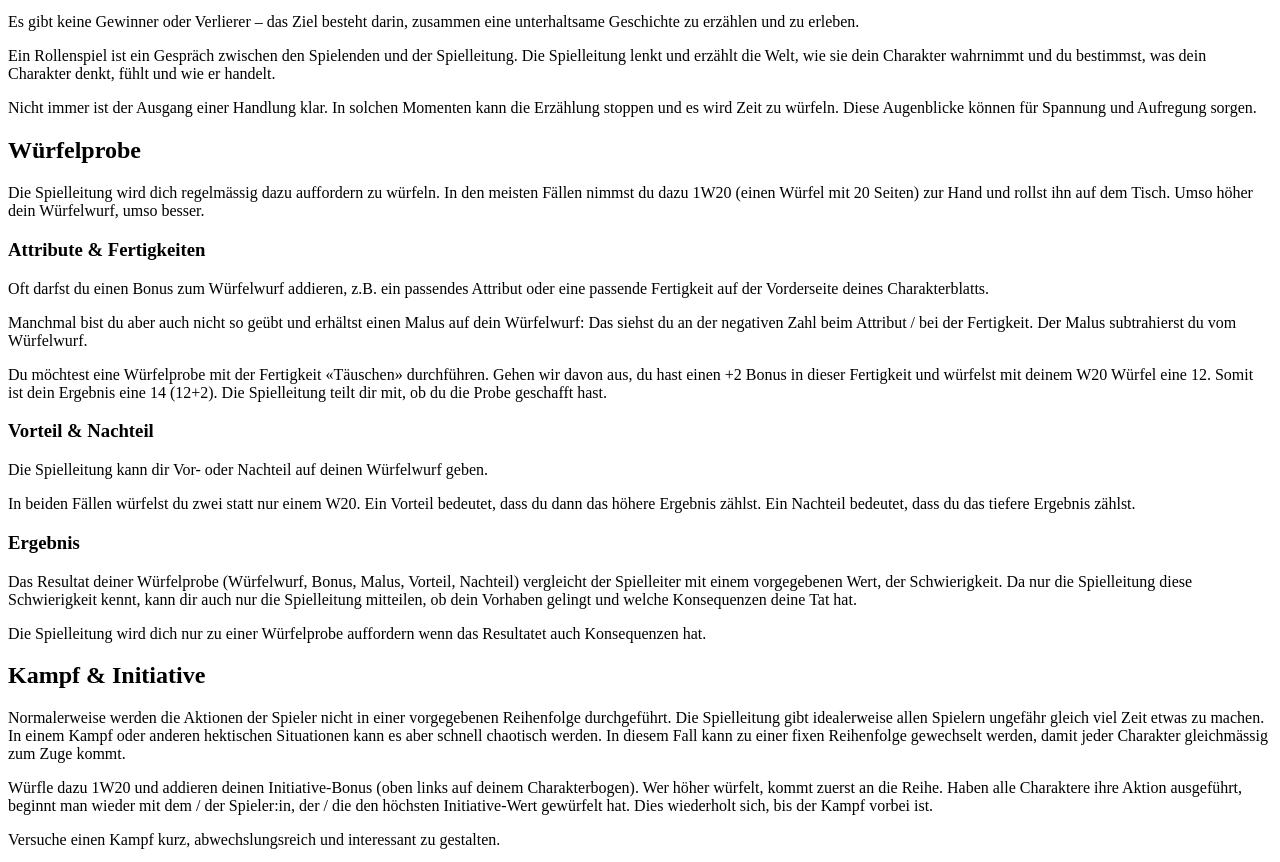
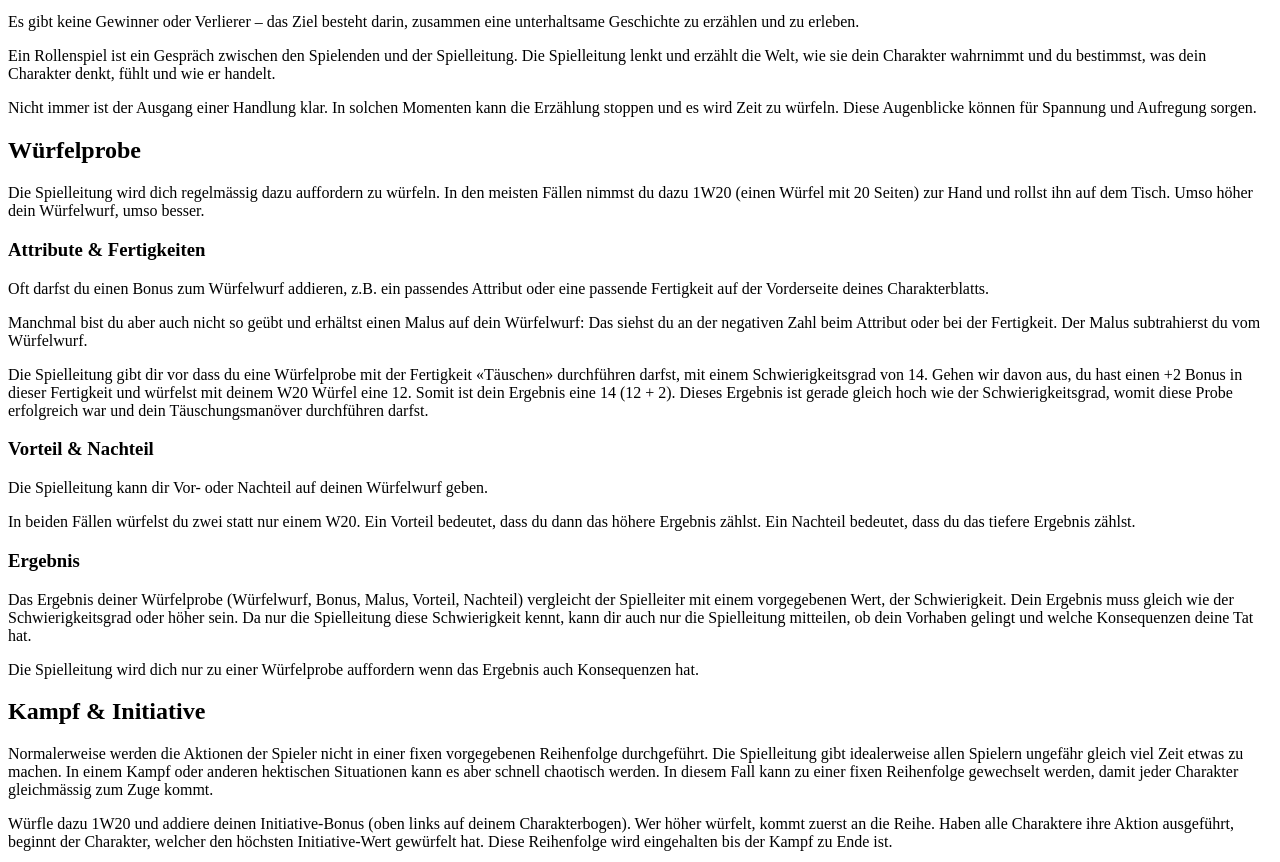
Before and after one commit to gilde-der-nacht/dnd-light.gildedernacht.ch, an Eleventy site: page src/content/spielregeln.html in a window 1280 px wide. Shown: the part 87-949 px from the top of the page. Built offline with nearby package versions, Linux system fonts and the light colour scheme; Eleventy itself is replaced by a stand-in of ours; files that its build step writes are made by us from their sources.

Commit message:
- Rechtschreibfehler - Ersetzte "Resultat" with "Ergebnis" um dasselbe Wort überall zu verwennden - Erkläre dass Ergebnis >= Schwierigkeitsgrad sein muss - Initiative muss nur einmal gewürfelt werden, nicht immer wieder - Immer " " rund um Operatoren

```diff
--- a/src/content/spielregeln.html
+++ b/src/content/spielregeln.html
@@ -20,17 +20,17 @@
 <h3>Attribute & Fertigkeiten</h3>
 
 <p>Oft darfst du einen Bonus zum Würfelwurf addieren, z.B. ein passendes Attribut oder eine passende Fertigkeit auf der
-    Vorderseite deines
-    Charakterblatts.</p>
+    Vorderseite deines Charakterblatts.</p>
 
 <p>Manchmal bist du aber auch nicht so geübt und erhältst einen Malus auf dein Würfelwurf: Das siehst du an der
-    negativen Zahl beim Attribut
-    / bei der Fertigkeit. Der Malus subtrahierst du vom Würfelwurf.</p>
+    negativen Zahl beim Attribut oder bei der Fertigkeit. Der Malus subtrahierst du vom Würfelwurf.</p>
 
 <div class="example">
-    <p>Du möchtest eine Würfelprobe mit der Fertigkeit «Täuschen» durchführen. Gehen wir davon aus, du hast einen +2
-        Bonus in dieser Fertigkeit und würfelst mit deinem W20 Würfel eine 12. Somit ist dein Ergebnis eine 14 (12+2).
-        Die Spielleitung teilt dir mit, ob du die Probe geschafft hast.</p>
+    <p>Die Spielleitung gibt dir vor dass du eine Würfelprobe mit der Fertigkeit «Täuschen» durchführen darfst, mit
+        einem Schwierigkeitsgrad von 14. Gehen wir davon aus, du hast einen +2 Bonus in dieser Fertigkeit und würfelst
+        mit deinem W20 Würfel eine 12. Somit ist dein Ergebnis eine 14 (12 + 2). Dieses Ergebnis ist gerade gleich hoch
+        wie der Schwierigkeitsgrad, womit diese Probe erfolgreich war und dein Täuschungsmanöver durchführen darfst.
+    </p>
 </div>
 
 <h3>Vorteil & Nachteil</h3>
@@ -42,32 +42,31 @@
 
 <h3>Ergebnis</h3>
 
-<p>Das Resultat deiner Würfelprobe (Würfelwurf, Bonus, Malus, Vorteil, Nachteil) vergleicht der Spielleiter mit einem
-    vorgegebenen Wert, der Schwierigkeit. Da nur die Spielleitung diese Schwierigkeit kennt, kann dir auch nur die
-    Spielleitung mitteilen, ob dein Vorhaben gelingt und welche Konsequenzen deine Tat hat.</p>
+<p>Das Ergebnis deiner Würfelprobe (Würfelwurf, Bonus, Malus, Vorteil, Nachteil) vergleicht der Spielleiter mit einem
+    vorgegebenen Wert, der Schwierigkeit. Dein Ergebnis muss gleich wie der Schwierigkeitsgrad oder höher sein. Da nur
+    die Spielleitung diese Schwierigkeit kennt, kann dir auch nur die Spielleitung mitteilen, ob dein Vorhaben gelingt
+    und welche Konsequenzen deine Tat hat.</p>
 
-<p>Die Spielleitung wird dich nur zu einer Würfelprobe auffordern wenn das Resultatet auch Konsequenzen hat.</p>
+<p>Die Spielleitung wird dich nur zu einer Würfelprobe auffordern wenn das Ergebnis auch Konsequenzen hat.</p>
 
 <h2>Kampf & Initiative</h2>
 
-<p>Normalerweise werden die Aktionen der Spieler nicht in einer vorgegebenen Reihenfolge durchgeführt. Die Spielleitung
-    gibt
-    idealerweise allen Spielern ungefähr gleich viel Zeit etwas zu machen. In einem Kampf oder anderen hektischen
-    Situationen kann es aber
-    schnell chaotisch werden. In diesem Fall kann zu einer fixen Reihenfolge gewechselt werden, damit jeder Charakter
-    gleichmässig
-    zum Zuge kommt.</p>
+<p>Normalerweise werden die Aktionen der Spieler nicht in einer fixen vorgegebenen Reihenfolge durchgeführt. Die
+    Spielleitung
+    gibt idealerweise allen Spielern ungefähr gleich viel Zeit etwas zu machen. In einem Kampf oder anderen hektischen
+    Situationen kann es aber schnell chaotisch werden. In diesem Fall kann zu einer fixen Reihenfolge gewechselt werden,
+    damit jeder Charakter gleichmässig zum Zuge kommt.</p>
 
-<p>Würfle dazu 1W20 und addieren deinen Initiative-Bonus (oben links auf deinem Charakterbogen). Wer höher würfelt,
-    kommt zuerst an die Reihe. Haben alle Charaktere ihre Aktion ausgeführt, beginnt man wieder mit dem / der
-    Spieler:in, der / die den höchsten Initiative-Wert gewürfelt hat. Dies wiederholt sich, bis der Kampf vorbei ist.
+<p>Würfle dazu 1W20 und addiere deinen Initiative-Bonus (oben links auf deinem Charakterbogen). Wer höher würfelt,
+    kommt zuerst an die Reihe. Haben alle Charaktere ihre Aktion ausgeführt, beginnt der Charakter, welcher den höchsten
+    Initiative-Wert gewürfelt hat. Diese Reihenfolge wird eingehalten bis der Kampf zu Ende ist.
 </p>
 
 <p>Versuche einen Kampf kurz, abwechslungsreich und interessant zu gestalten.</p>
 
 <div class="example">
-    <p>Der Waldläufer hat eine Initiative von 17 (14 + 3) gewürfelt, die Klerikerin eine 12 (13 - 1) und die Magierin
-        eine 15 (14 + 1). Somit ist der Waldläufer als erstes an der Reihe, danach die Magierin und zum Schluss eine
+    <p>Die Klerikerin hat eine Initiative von 12 (13 - 1) gewürfelt, der Waldläufer von 17 (14 + 3) und die Magierin
+        eine 15 (14 + 1). Somit ist der Waldläufer als erstes an der Reihe, danach die Magierin und zum Schluss die
         Klerikerin. Danach beginnt die Reihenfolge wieder von Vorne mit dem Waldläufer.</p>
 </div>
 
```
